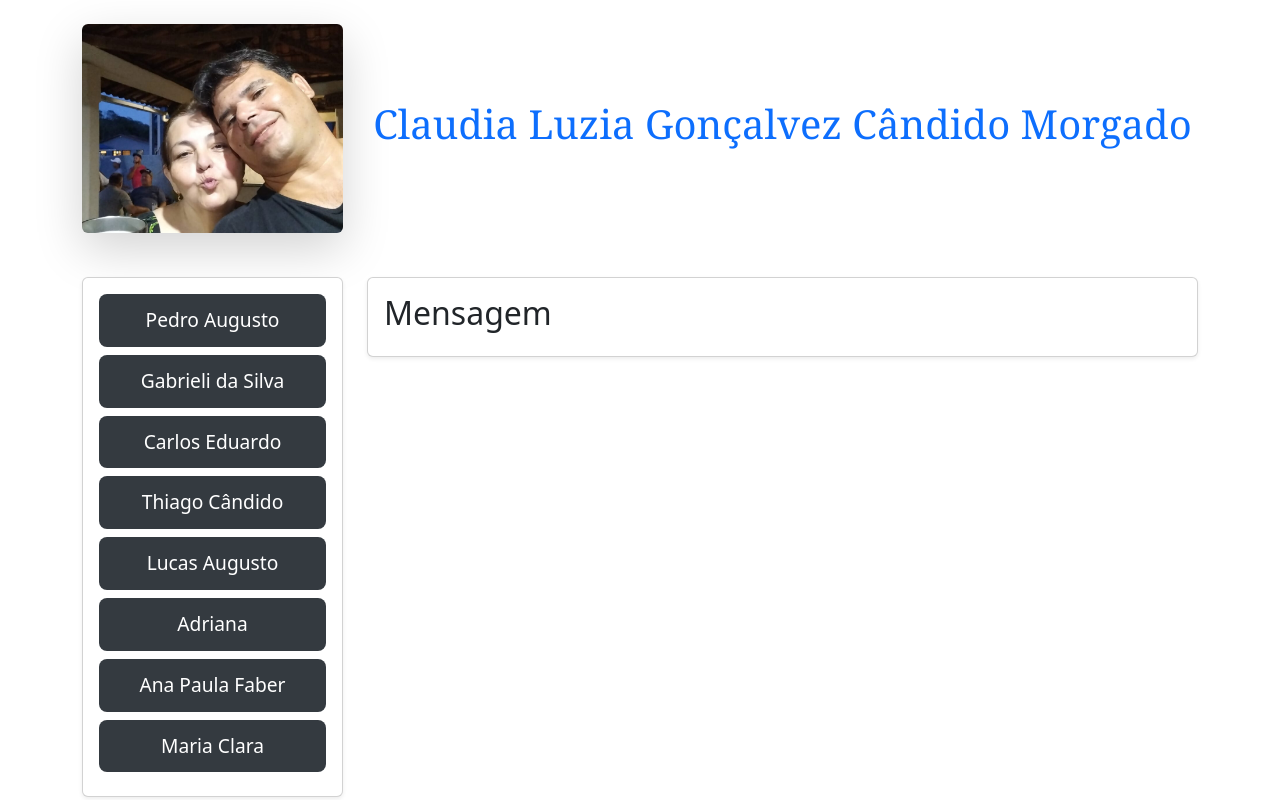
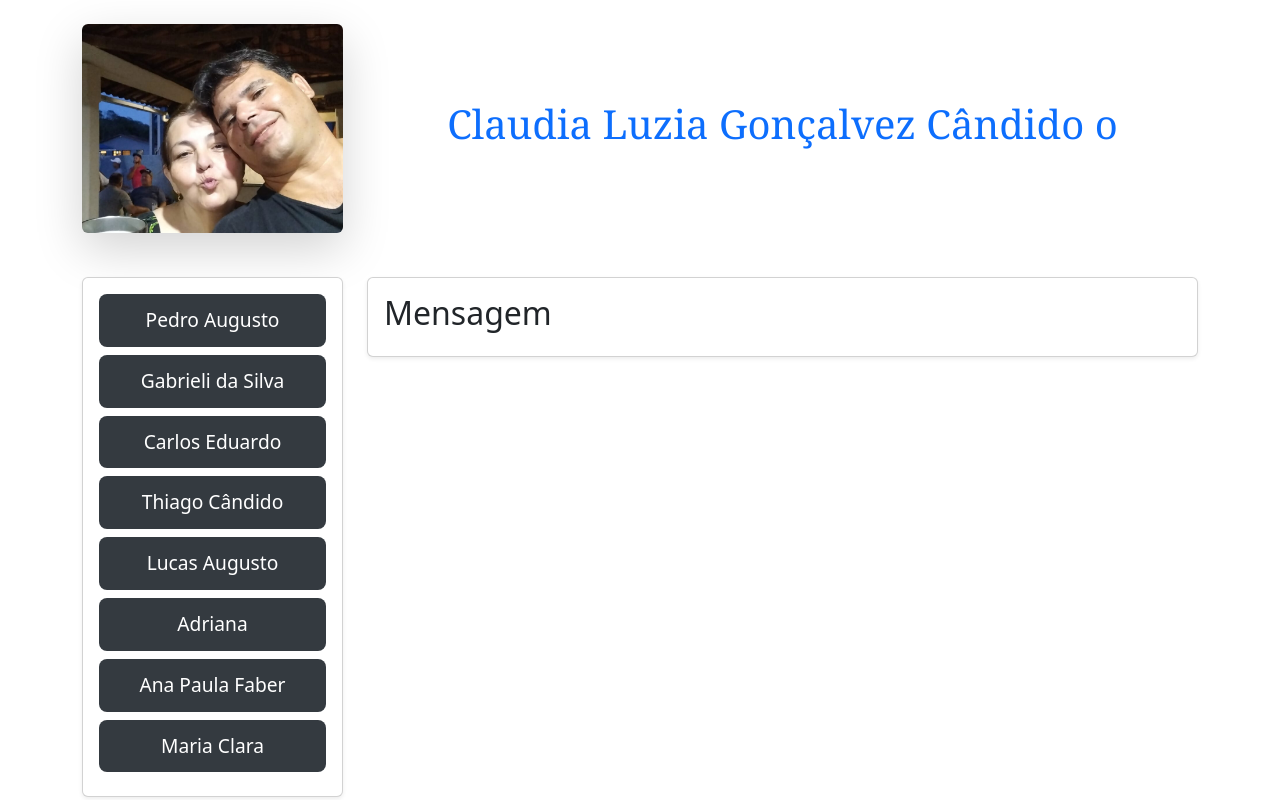
Before and after one commit to PedroAugustoMorgadoVentura/Projeto-familia, a plain HTML site: page index.html in a window 1280 px wide. Drawn offline with nearby package versions, Linux system fonts and the light colour scheme.

Commit message:
Update index.html

```diff
--- a/index.html
+++ b/index.html
@@ -17,7 +17,7 @@
                 <img src="../statics/img/Foto editada mamãe.jpg" alt="Imagem" class="img-fluid rounded shadow-lg">
             </div>
             <div class="col-md-9 col-12 align-content-center">
-                <h1 class="text-center text-primary">Claudia Luzia Gonçalvez Cândido Morgado</h1>
+                <h1 class="text-center text-primary">Claudia Luzia Gonçalvez Cândido o</h1>
             </div>
         </div>
 
```
